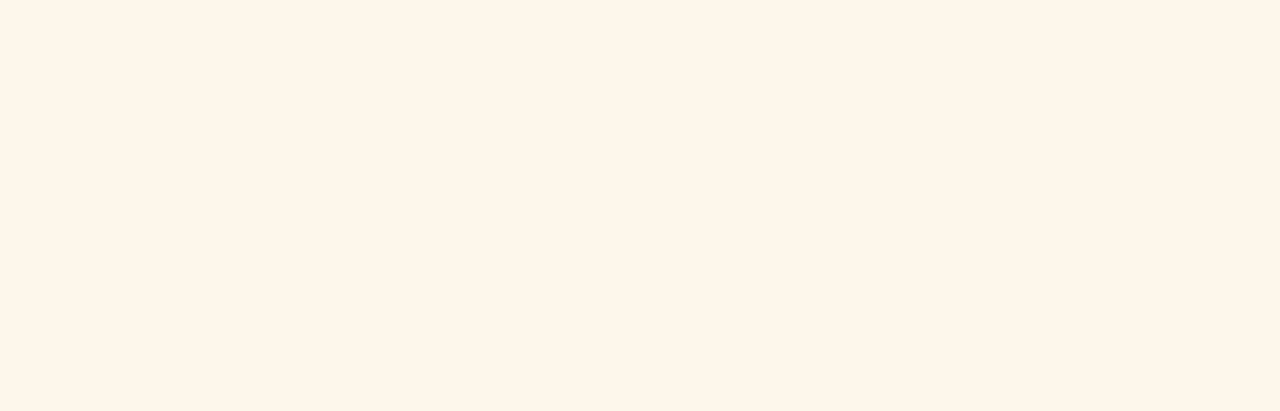
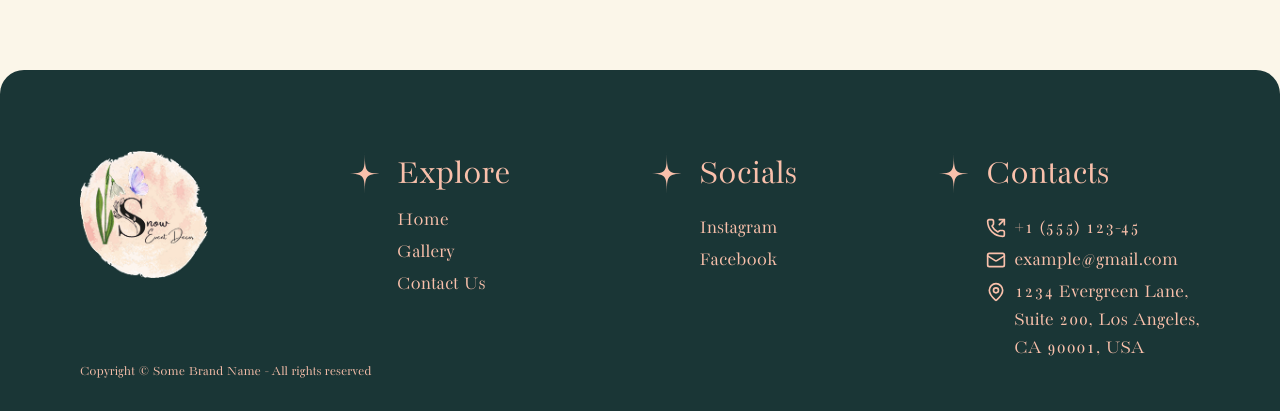
Before and after one commit to benedicti0n/snow-event-decor, a Next.js app: page / in a window 1280 px wide. Shown: the part 3846-4257 px from the top of the page. Before the commit the page ends 3916 px from the top, so only its background shows below. Built offline with nearby package versions, Linux system fonts and the light colour scheme.

Commit message:
Add Footer component to Home page with navigation and contact information

```diff
--- a/src/app/page.tsx
+++ b/src/app/page.tsx
@@ -1,3 +1,4 @@
+import Footer from "@/components/Footer/Footer";
 import FormSection from "@/components/FormSection/FormSection";
 import GallerySection from "@/components/Gallery/GallerySection";
 import Landingpage from "@/components/LandingPage/Landingpage";
@@ -12,6 +13,7 @@ export default function Home() {
       <SmallInfoSection />
       <FormSection />
       <GallerySection />
+      <Footer />
     </div>
   );
 }
--- /dev/null
+++ b/src/components/Footer/Footer.tsx
@@ -0,0 +1,73 @@
+import React from 'react';
+import { Mail, MapPin, LucidePhoneOutgoing } from 'lucide-react';
+import Image from 'next/image';
+
+const Footer: React.FC = () => {
+    return (
+        <div className="bg-text text-roseGold px-12 pt-12 pb-8 md:px-20 md:pt-20 md:pb-8 rounded-t-3xl font-bacasime">
+            <div className='h-full flex flex-col md:flex-row justify-between items-start'>
+                {/* Logo Section */}
+                <div className="h-full flex items-center justify-center mb-6 md:mb-0 ">
+                    <Image src={"/Logos/footerLogo.png"} alt='footerLogo' height={3096} width={3096} className='h-32 w-32' />
+                </div>
+
+                {/* Explore Section */}
+                <div className="mb-6 md:mb-0">
+                    <div className="flex items-center mb-2 gap-2">
+                        <Image src={"/star.svg"} alt='icon' height={3096} width={3096} className='h-12 w-12' />
+                        <h3 className="text-4xl">Explore</h3>
+                    </div>
+                    <ul className="space-y-1 text-xl ml-14">
+                        <li>Home</li>
+                        <li>Gallery</li>
+                        <li>Contact Us</li>
+                    </ul>
+                </div>
+
+                {/* Socials Section */}
+                <div className="mb-6 md:mb-0">
+                    <div className="flex items-center mb-4 gap-2">
+                        <Image src={"/star.svg"} alt='icon' height={3096} width={3096} className='h-12 w-12' />
+                        <h3 className="text-4xl">Socials</h3>
+                    </div>
+                    <ul className="space-y-1 text-xl ml-14">
+                        <li>Instagram</li>
+                        <li>Facebook</li>
+                    </ul>
+                </div>
+
+                {/* Contacts Section */}
+                <div>
+                    <div className="flex items-center mb-4 gap-2">
+                        <Image src={"/star.svg"} alt='icon' height={3096} width={3096} className='h-12 w-12' />
+                        <h3 className="text-4xl">Contacts</h3>
+                    </div>
+                    <ul className="space-y-1 text-xl ml-14">
+                        <li className="flex items-center">
+                            <LucidePhoneOutgoing size={20} className="mr-2" />
+                            <span>+1 (555) 123-45</span>
+                        </li>
+                        <li className="flex items-center">
+                            <Mail size={20} className="mr-2" />
+                            <span>example@gmail.com</span>
+                        </li>
+                        <li className="flex items-start">
+                            <MapPin size={20} className="mr-2 mt-1" />
+                            <span>
+                                1234 Evergreen Lane,<br />
+                                Suite 200, Los Angeles,<br />
+                                CA 90001, USA
+                            </span>
+                        </li>
+                    </ul>
+                </div>
+            </div>
+
+            <div className="text-sm mt-8 md:mt-0">
+                Copyright © Some Brand Name - All rights reserved
+            </div>
+        </div>
+    );
+};
+
+export default Footer;
```
Also changed, not shown: public/star.svg (added).
